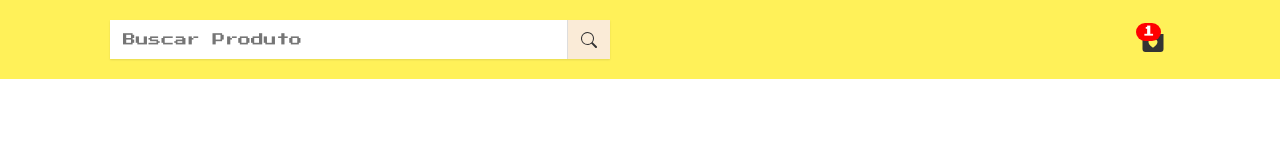
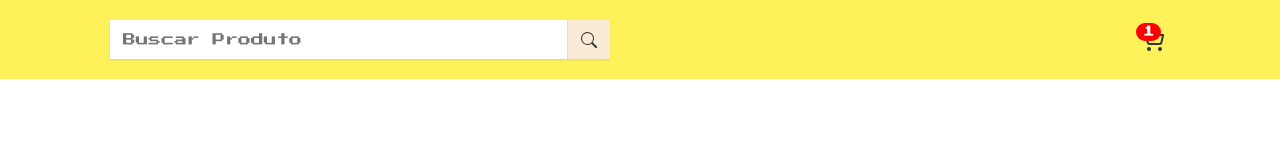
Before and after one commit to Andr3Feijo/carShop, a React (Create React App) app: page / in a window 1280 px wide. Shown: the top 160 px of the page. Built offline with nearby package versions, Linux system fonts and the light colour scheme.

Commit message:
altera icone do carrinho

```diff
--- a/src/components/CartButton/CartButton.jsx
+++ b/src/components/CartButton/CartButton.jsx
@@ -1,13 +1,13 @@
 import React from 'react';
 
-import { BsFillBagHeartFill } from 'react-icons/bs';
+import { LuShoppingCart } from 'react-icons/lu';
 
 import './cartButton.css';
 
 function CartButton() {
   return (
     <button type='button' className='cart__button' >
-      <BsFillBagHeartFill />
+      <LuShoppingCart/>
       <span className='bag-status'>1</span>
     </button>
   );
```
